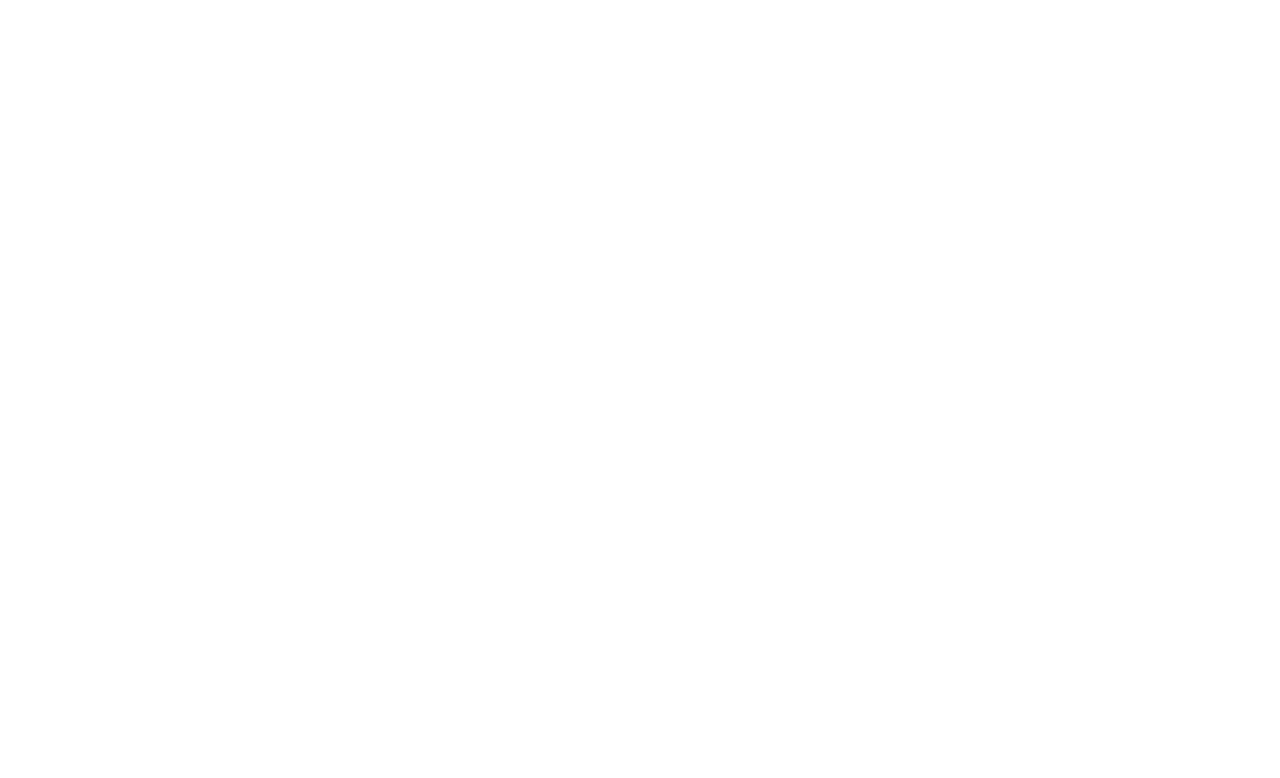
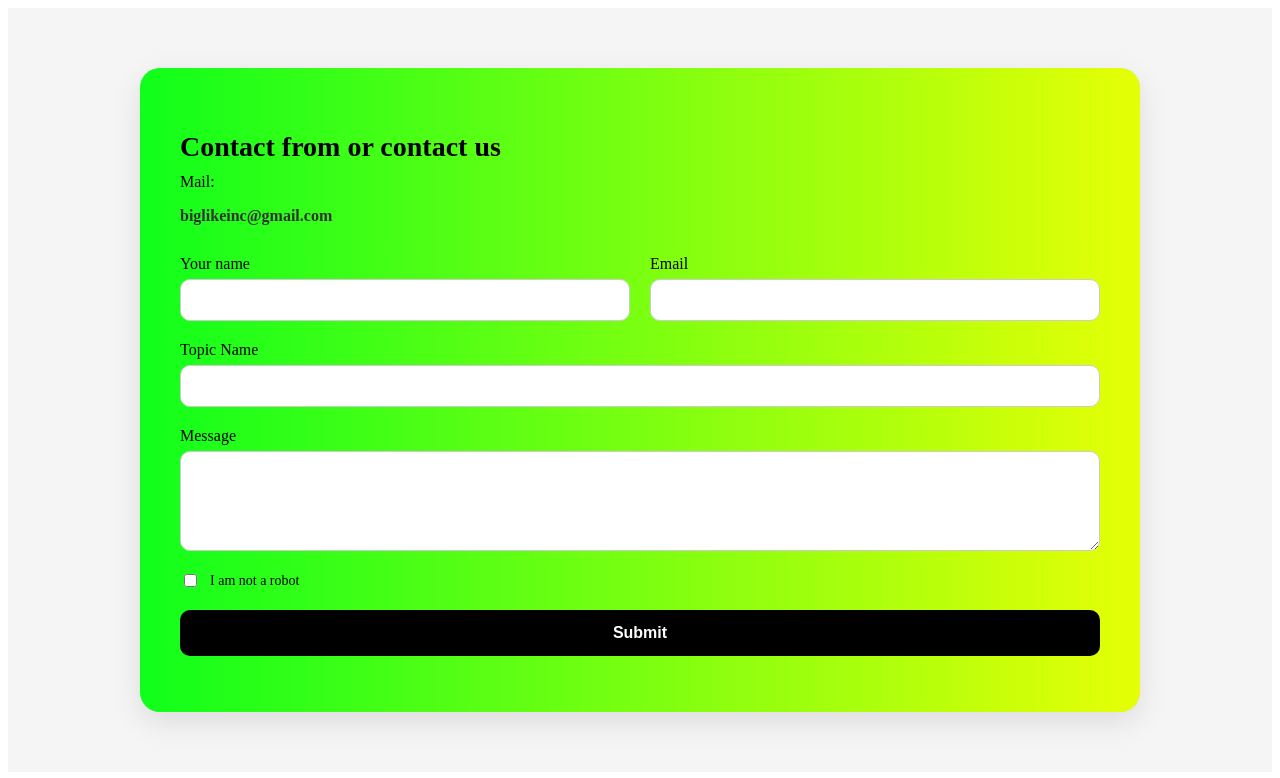
Before and after one commit to Masterdiosig/snapth.art, a website: page contact.html in a window 1280 px wide. Drawn offline with Linux system fonts and the light colour scheme.

Commit message:
Cập nhật giao diện landing page

```diff
--- /dev/null
+++ b/contact.css
@@ -0,0 +1,102 @@
+.form-wrapper {
+  background-color: #f5f5f5;
+  padding: 60px 20px;
+  display: flex;
+  justify-content: center;
+}
+
+.form-inner {
+  background: #cecfca;
+  border-radius: 20px;
+  max-width: 1000px;
+  width: 100%;
+  display: flex;
+  box-shadow: 0 10px 30px rgba(0, 0, 0, 0.1);
+  overflow: hidden;
+}
+
+.form-container {
+  flex: 1;
+  min-width: 300px;
+  padding: 40px;
+  background: linear-gradient(to right, #0fff1b, #e6ff06);
+}
+
+.form-container h2 {
+  font-size: 28px;
+  margin-bottom: 10px;
+}
+
+.form-container p {
+  margin-bottom: 30px;
+  color: #333;
+}
+
+.form-grid {
+  display: grid;
+  grid-template-columns: 1fr 1fr;
+  gap: 20px;
+}
+
+.form-group {
+  display: flex;
+  flex-direction: column;
+}
+
+.form-group label {
+  margin-bottom: 6px;
+  font-weight: 500;
+}
+
+.form-group input,
+.form-group textarea {
+  padding: 12px 14px;
+  border: 1px solid #ccc;
+  border-radius: 10px;
+  font-size: 14px;
+  background: #fff;
+}
+
+.form-group textarea {
+  min-height: 100px;
+  resize: vertical;
+}
+
+.full-width {
+  grid-column: span 2;
+}
+
+.checkbox {
+  margin-top: 20px;
+  display: flex;
+  align-items: center;
+  gap: 10px;
+  font-size: 14px;
+}
+
+.submit-button {
+  margin-top: 20px;
+  padding: 14px;
+  width: 100%;
+  border: none;
+  border-radius: 10px;
+  background-color: #000;
+  color: white;
+  font-weight: 600;
+  cursor: pointer;
+  font-size: 16px;
+}
+
+@media (max-width: 768px) {
+  .form-grid {
+    grid-template-columns: 1fr;
+  }
+
+  .full-width {
+    grid-column: span 1;
+  }
+
+  .form-container {
+    padding: 30px 20px;
+  }
+}
--- a/contact.html
+++ b/contact.html
@@ -0,0 +1,35 @@
+<section class="form-wrapper">
+  <div class="form-inner">
+    <div class="form-container">
+    <link rel="stylesheet" href="contact.css" />
+      <h2>Contact from or contact us</h2>
+      Mail:<p><strong>biglikeinc@gmail.com</strong></p>
+
+      <form>
+        <div class="form-grid">
+          <div class="form-group">
+            <label for="artist">Your name</label>
+            <input type="text" id="artist" name="artist" />
+          </div>
+          <div class="form-group">
+            <label for="email">Email</label>
+            <input type="email" id="email" name="email" />
+          </div>
+          <div class="form-group full-width">
+            <label for="track">Topic Name</label>
+            <input type="text" id="track" name="track" />
+          </div>
+          <div class="form-group full-width">
+            <label for="message">Message</label>
+            <textarea id="message" name="message"></textarea>
+          </div>
+        </div>
+        <div class="checkbox">
+          <input type="checkbox" id="terms" />
+          <label for="terms">I am not a robot</label>
+        </div>
+        <button class="submit-button" type="submit">Submit</button>
+      </form>
+    </div>
+  </div>
+</section>
```
Also changed, not shown: index.html (+1 -14 lines), privacy.html (+1 -1 lines).
